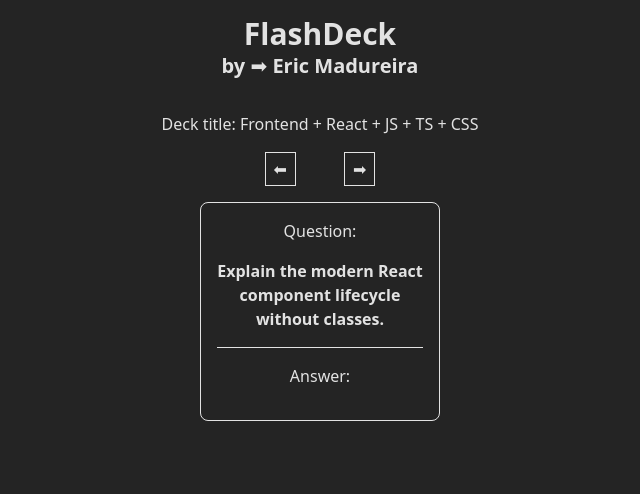
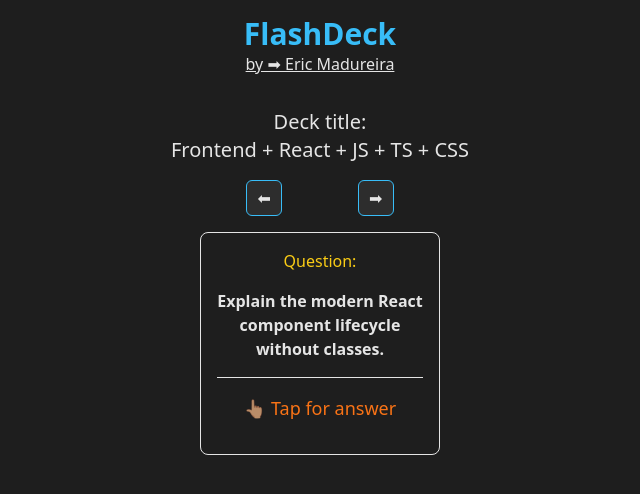
Before and after one commit to ericmadureira/flashdeck, a React (Vite) app: page / in a window 1280 px wide. Shown: the top 494 px of the page, without its empty margins (320-960 px from the left). Built offline with nearby package versions, Linux system fonts and the light colour scheme.

Commit message:
more colors to design

```diff
--- a/src/App.tsx
+++ b/src/App.tsx
@@ -22,9 +22,10 @@ function App() {
 
   return (
     <div className='flex flex-col items-center text-center'>
-			<h1 className='mt-4'>FlashDeck</h1>
-			<h2><a href="https://github.com/ericmadureira/flashdeck" target='_blank'>by ➡ Eric Madureira</a></h2>
-			<p className='mt-8'>Deck title: { selectedDeck.title }</p>
+			<h1 className='mt-4 text-[#38BDF8]'>FlashDeck</h1>
+			<h3><a href="https://github.com/ericmadureira/flashdeck" target='_blank' className='underline'>by ➡ Eric Madureira</a></h3>
+			<p className='mt-8 text-xl'>Deck title:</p>
+			<p className='text-xl'>{ selectedDeck.title }</p>
 			<DeckNav previousCard={previousCard} nextCard={nextCard} />
 			<Card key={currentCard.question} question={currentCard.question} answer={currentCard.answer} />
     </div>
--- a/src/components/Card.tsx
+++ b/src/components/Card.tsx
@@ -15,13 +15,13 @@ function Card({ question, answer }: CardProps) {
 			onClick={toggleAnswer}
 		>
 			<div className='max-w-60'>
-				<span className='text-center'>Question:</span>
-				<p className='wrap-anywhere font-bold mt-4'>{ question }</p>
+				<span className='text-center text-[#FACC15]'>Question:</span>
+				<p className='wrap-anywhere font-semibold mt-4'>{ question }</p>
 			</div>
 			<hr className='mt-4 mb-4' />
 			<div className='max-w-60'>
-				<span>Answer: </span>
-				<p className='wrap-anywhere font-bold mt-4'>{ visibleAnswer && answer }</p>
+				<span className='text-lg text-[#F97316]'>{ visibleAnswer ? 'Answer' : '👆🏽 Tap for answer' }</span>
+				<p className='wrap-anywhere font-semibold mt-4 text-lg text-[#38BDF8]'>{ visibleAnswer && answer }</p>
 			</div>
 		</div>
 	)
--- a/src/components/DeckNav.tsx
+++ b/src/components/DeckNav.tsx
@@ -5,9 +5,23 @@ interface DeckNavProps {
 
 const DeckNav = ({ previousCard, nextCard }: DeckNavProps) => {
 	return (
-		<div className="flex max-w-60 justify-start mt-4">
-			<button onClick={previousCard} className="border px-2 py-1 cursor-pointer">⬅</button>
-			<button onClick={nextCard} className="border ml-12 px-2 py-1 cursor-pointer">➡</button>
+		<div className="flex w-full items-center justify-evenly mt-4">
+			<button onClick={previousCard} className="
+				inline-flex h-9 w-9 items-center justify-center
+				rounded-md border border-[#38BDF8] cursor-pointer
+				bg-[#2D2D2D] text-[#E5E5E5]	transition
+				hover:bg-[#0EA5E9] hover:text-white
+				focus:outline-none focus:ring-2 focus:ring-[#38BDF8]
+				focus:ring-offset-2 focus:ring-offset-[#1E1E1E]
+				disabled:opacity-40 disabled:cursor-not-allowed">⬅</button>
+			<button onClick={nextCard} className="
+				inline-flex h-9 w-9 items-center justify-center
+				rounded-md border border-[#38BDF8]
+				bg-[#2D2D2D] text-[#E5E5E5] cursor-pointer
+				transition hover:bg-[#0EA5E9] hover:text-white
+				focus:outline-none focus:ring-2 focus:ring-[#38BDF8]
+				focus:ring-offset-2 focus:ring-offset-[#1E1E1E]
+				disabled:opacity-40 disabled:cursor-not-allowed">➡</button>
 		</div>
 	)
 }
--- a/src/index.css
+++ b/src/index.css
@@ -11,8 +11,8 @@
   font-weight: 400;
 
   color-scheme: light dark;
-  color: rgba(255, 255, 255, 0.87);
-  background-color: #242424;
+  color: #E5E5E5;
+  background-color: #1E1E1E;
 
   font-synthesis: none;
   text-rendering: optimizeLegibility;
```
